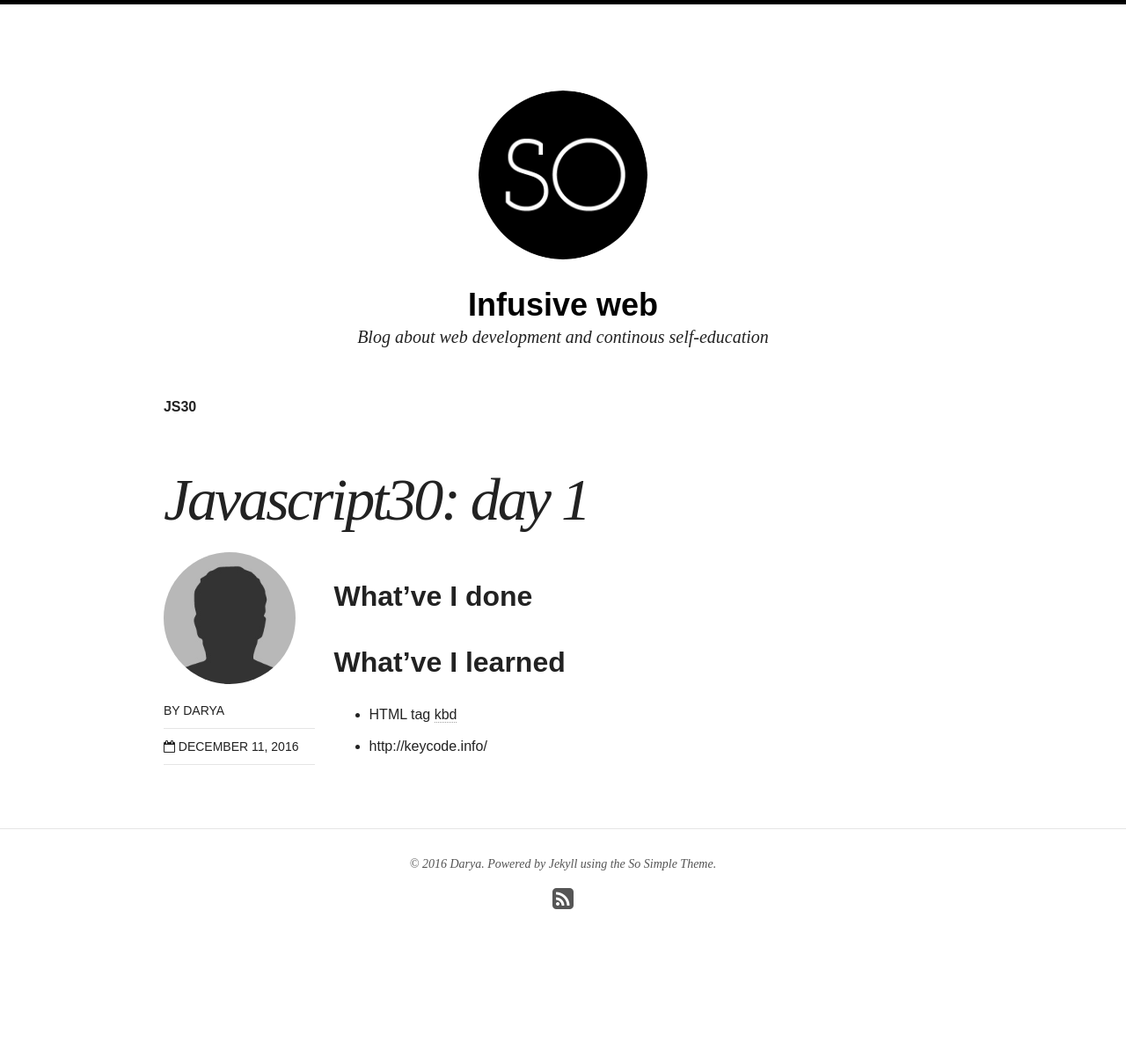
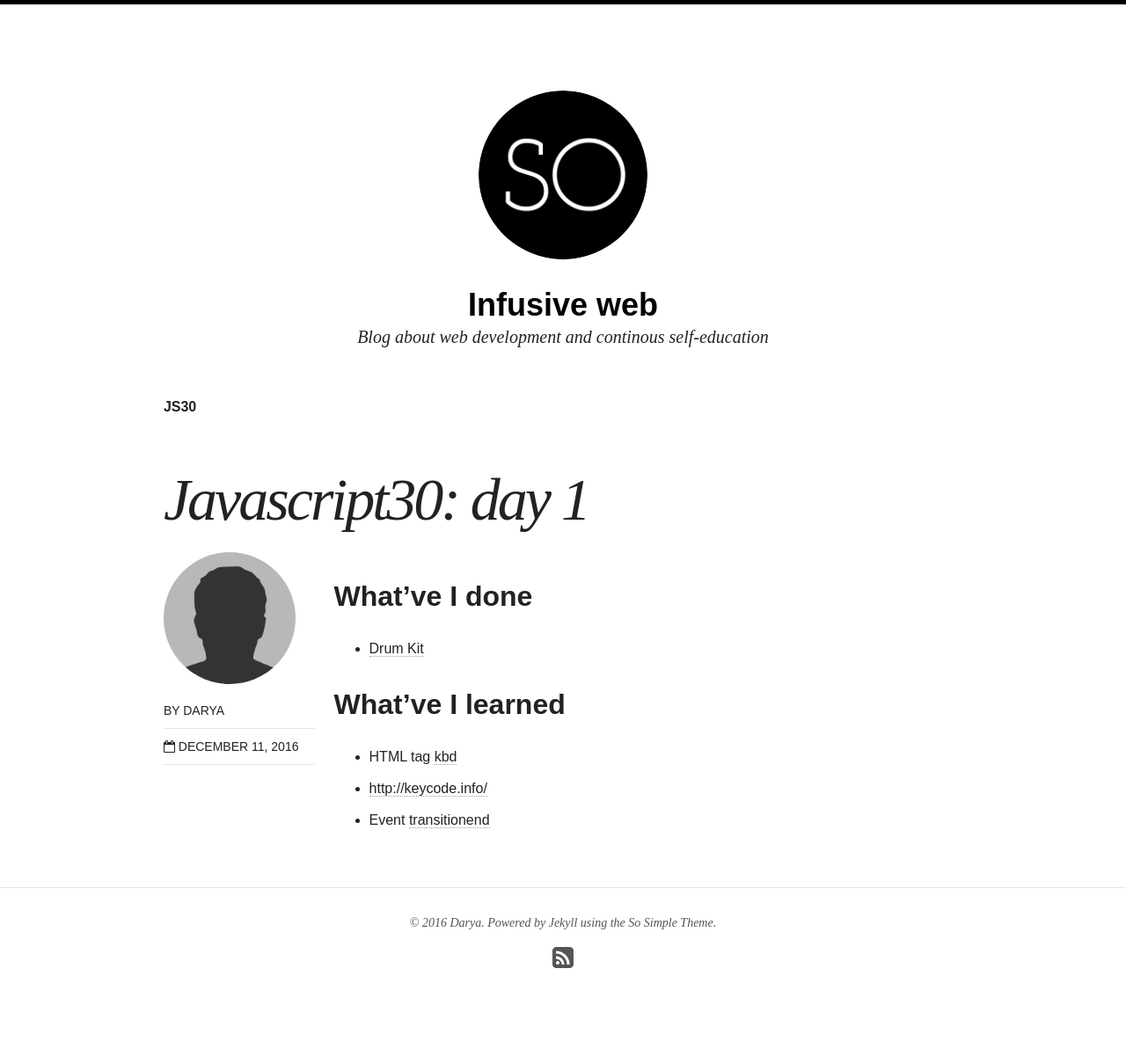
Before and after one commit to DaryaVeretennikova/DaryaVeretennikova.github.io, a Jekyll site: the page built from _posts/blog/2016-12-11-js30-1.md, in a window 1280 px wide. Shown: the whole page at 88% size. Built offline with Jekyll 4.4.1, drawn with Linux system fonts in a browser that asks for light colours; nearby versions of some CDN libraries; before the commit the page ends 1134 px from its top, so only the background shows below that.

Commit message:
update first blog ost

```diff
--- a/_posts/blog/2016-12-11-js30-1.md
+++ b/_posts/blog/2016-12-11-js30-1.md
@@ -11,7 +11,9 @@ date: 2016-12-11
 ---
 
 ## What've I done
+* [Drum Kit](https://daryaveretennikova.github.io/javascript30/1-drumKit/)
 
 ## What've I learned
 * HTML tag [kbd](http://www.w3schools.com/tags/tag_kbd.asp)
-* http://keycode.info/
+* [http://keycode.info/](http://keycode.info/)
+* Event [transitionend](https://developer.mozilla.org/en/docs/Web/Events/transitionend)
```
